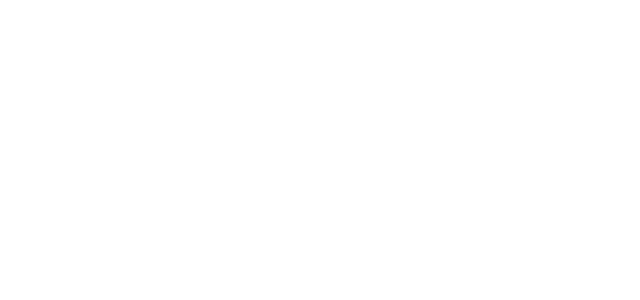
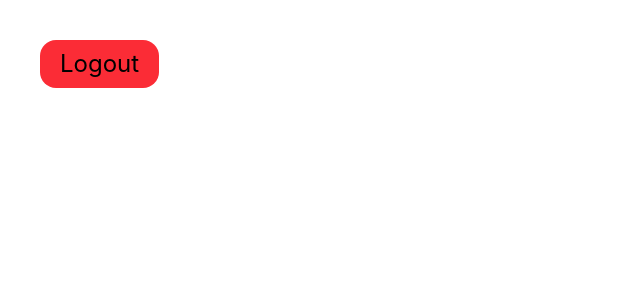
Before and after one commit to sachidtiwari333/Connectify, a React (Vite) app in the folder client/: page /home in a window 1280 px wide. Before the commit this address had no page. Shown: the top 300 px of the page, without its empty margins (0-640 px from the left). Built offline with nearby package versions, Linux system fonts and the light colour scheme.

Commit message:
Logout is added

```diff
--- a/client/src/App.jsx
+++ b/client/src/App.jsx
@@ -1,9 +1,10 @@
 import { ToastContainer, Bounce } from "react-toastify";
 import { Routes, Route } from "react-router-dom";
 import Home from "./pages/Home.jsx";
-import SignUp from "./pages/SignUp.jsx";
-import SignIn from "./pages/SignIn.jsx";
+import Register from './pages/register.jsx';
+import Login from './pages/Login.jsx';
 import "react-toastify/dist/ReactToastify.css";
+import Landing from "./pages/Landing.jsx";
 
 const App = () => {
   return (
@@ -16,9 +17,10 @@ const App = () => {
       />
 
       <Routes>
-        <Route path="/" element={<Home />} />
-        <Route path="/signin" element={<SignIn />} />
-        <Route path="/signup" element={<SignUp />} />
+        <Route path="/" element={<Landing />} />
+        <Route path="/home" element={<Home />} />
+        <Route path="/login" element={<Login />} />
+        <Route path="/register" element={<Register />} />
       </Routes>
     </>
   );
--- /dev/null
+++ b/client/src/components/LogutButton.jsx
@@ -0,0 +1,57 @@
+import axios from "axios";
+import { toast, Bounce } from "react-toastify";
+
+const LogoutButton = () => {
+  const handleLogout = async () => {
+    try {
+      const response = await axios.post(
+        "http://localhost:3000/api/v1/auth/logout",
+        {},
+        {
+          withCredentials: true,
+          headers: {
+            "Content-Type": "application/json",
+          },
+        }
+      );
+
+      console.log(response.data);
+      toast.success("🎉 User Sign-In successfully!", {
+        position: "top-right",
+        autoClose: 5000,
+        hideProgressBar: false,
+        closeOnClick: false,
+        pauseOnHover: true,
+        draggable: true,
+        progress: undefined,
+        theme: "light",
+        transition: Bounce,
+      });
+    } catch (err) {
+      toast.error(err.response?.data?.message || "Sign-In failed", {
+        position: "top-right",
+        autoClose: 5000,
+        hideProgressBar: false,
+        closeOnClick: false,
+        pauseOnHover: true,
+        draggable: true,
+        progress: undefined,
+        theme: "light",
+        transition: Bounce,
+      });
+    }
+  };
+
+  return (
+    <div>
+      <button
+        onClick={handleLogout}
+        className="px-5 py-2 bg-red-500 rounded-2xl m-10 cursor-pointer hover:bg-red-900 active:scale-95 text-2xl"
+      >
+        Logout
+      </button>
+    </div>
+  );
+};
+
+export default LogoutButton;
--- a/client/src/components/Navbar.jsx
+++ b/client/src/components/Navbar.jsx
@@ -2,8 +2,7 @@
 import { useState } from 'react';
 import { Routes, Route, Link } from 'react-router-dom';
 import Home from '../pages/Home';
-import SignUp from '../pages/SignUp';
-import SignIn from '../pages/SignIn';
+
 const Navbar = () => {
   const [isOpen, setIsOpen] = useState(false);
 
--- /dev/null
+++ b/client/src/components/Profile.jsx
@@ -0,0 +1,9 @@
+import React from 'react'
+
+const Profile = () => {
+  return (
+    <div>Profile</div>
+  )
+}
+
+export default Profile
--- a/client/src/pages/Home.jsx
+++ b/client/src/pages/Home.jsx
@@ -1,11 +1,11 @@
 
-import Navbar from '../components/Navbar'
-import SignUp from './SignUp'
+import LogoutButton from "../components/LogutButton"
 
 const Home = () => {
+
   return (
     <div>
-      <Navbar />
+      <LogoutButton />
     </div>
   )
 }
--- a/client/src/pages/Landing.jsx
+++ b/client/src/pages/Landing.jsx
@@ -0,0 +1,12 @@
+import Navbar from "../components/Navbar"
+
+
+const Landing = () => {
+  return (
+    <div>
+      <Navbar />
+    </div>
+  )
+}
+
+export default Landing
--- a/client/src/pages/SignIn.jsx
+++ b/client/src/pages/Login.jsx
@@ -1,9 +1,9 @@
 import axios from 'axios'
-import React, { useState } from 'react'
+import { useState } from 'react'
 import { toast, Bounce } from "react-toastify";
 import { useNavigate, Link } from "react-router-dom";
 
-const SignIn = () => {
+const Login = () => {
   const navigate = useNavigate()
   const [email, setEmail] = useState('')
   const [password, setPassword] = useState('')
@@ -13,7 +13,7 @@ const SignIn = () => {
 
     try{
       const responce = await axios.post(
-        "http://localhost:3000/api/v1/auth/signin",
+        "http://localhost:3000/api/v1/auth/login",
         {
           email,
           password,
@@ -38,7 +38,8 @@ const SignIn = () => {
         theme: "light",
         transition: Bounce,
       });
-      navigate("/");
+      localStorage.setItem("token", responce.data.token);
+      navigate("/home");
 
     }catch(err){
       toast.error(err.response?.data?.message || "Sign-In failed", {
@@ -104,4 +105,4 @@ const SignIn = () => {
   )
 }
 
-export default SignIn
+export default Login
--- a/client/src/pages/SignUp.jsx
+++ b/client/src/pages/register.jsx
@@ -3,23 +3,28 @@ import axios from "axios";
 import { toast, Bounce } from "react-toastify";
 import { useNavigate } from "react-router-dom";
 
-const SignUp = () => {
+const Register = () => {
   const navigate = useNavigate();
   const [fullname, setFullname] = useState("");
   const [username, setUsername] = useState("");
   const [email, setEmail] = useState("");
   const [password, setPassword] = useState("");
 
-  const [user, setUser] = useState({});
+
   const submitHandler = async (e) => {
     e.preventDefault();
-    await setUser({ fullname, username, email, password });
     try {
       const response = await axios.post(
-        "http://localhost:3000/api/v1/auth/signup",
-        user,
+        "http://localhost:3000/api/v1/auth/register",
+        { fullname, username, email, password },
+        {
+          withCredentials: true,
+          headers: {
+            'Content-Type': 'application/json',
+          },
+        },
       );
-      console.log(response);
+      await localStorage.setItem("token", response.data.token);
       toast.success("🎉 User registered successfully!", {
         position: "top-right",
         autoClose: 5000,
@@ -31,7 +36,7 @@ const SignUp = () => {
         theme: "light",
         transition: Bounce,
       });
-      navigate("/signin");
+      navigate("/home");
     } catch (err) {
       toast.error(err.response?.data?.message || "Registration failed", {
         position: "top-right",
@@ -101,4 +106,4 @@ const SignUp = () => {
   );
 };
 
-export default SignUp;
+export default Register;
```
Also changed, not shown: client/src/pages/ProtectedRoute.jsx (added), 2 other files (tests, documents, lock files or other folders).
